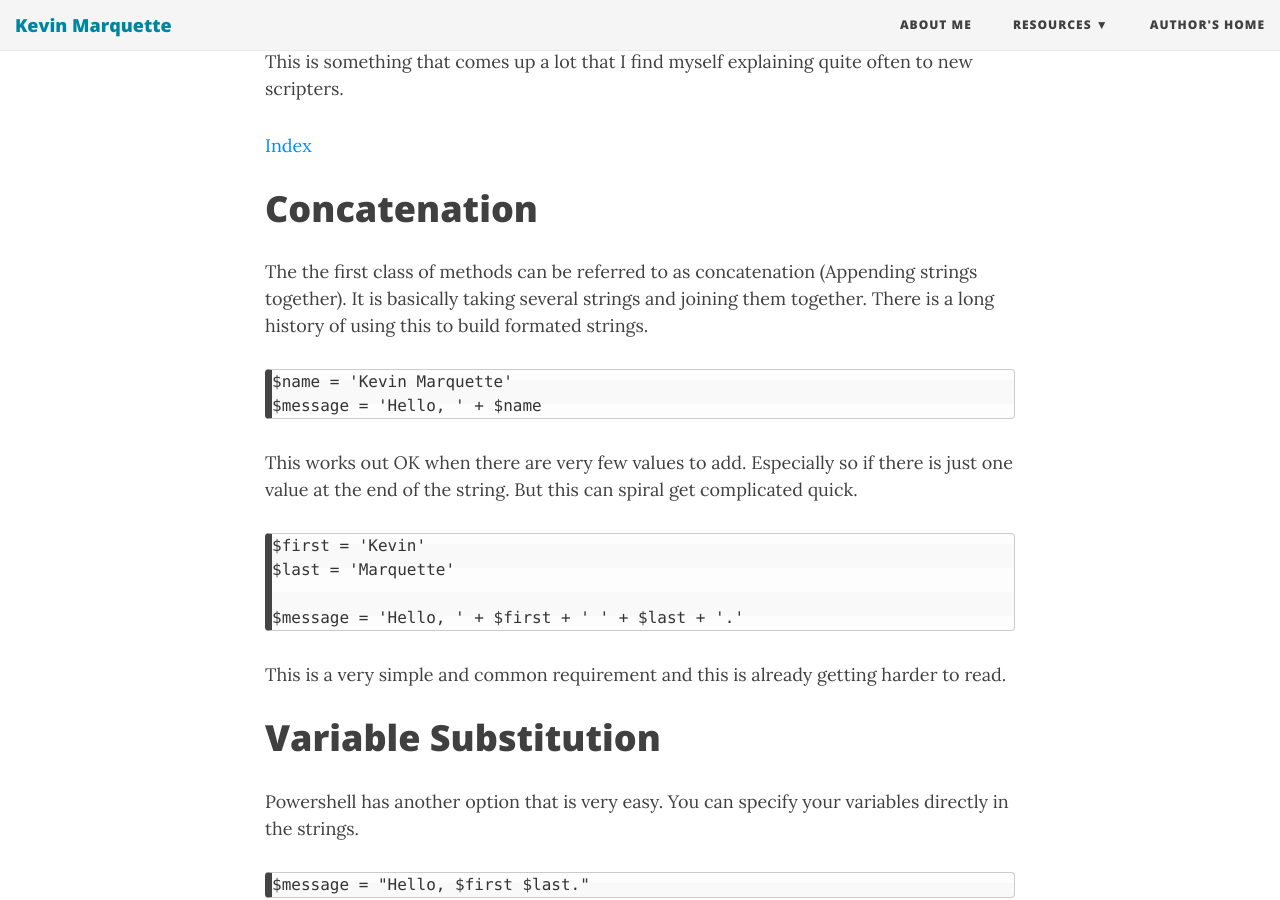
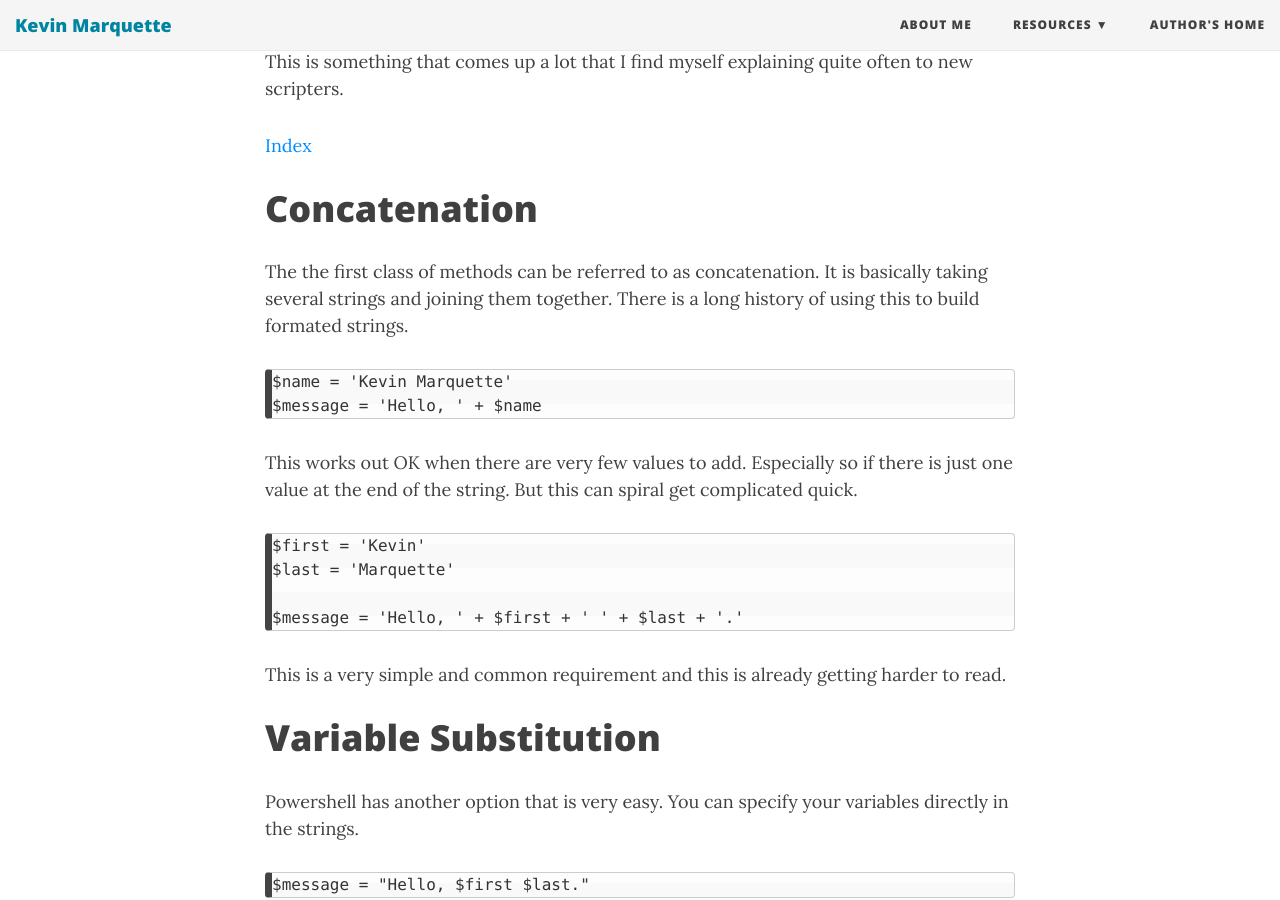
Before and after one commit to KevinMarquette/kevinmarquette.github.io, a Jekyll site: the page built from _posts/2017-1-13-powershell-variable-substitution-in-strings.md, in a window 1280 px wide and 900 px high, scrolled down 442 px. Built offline with Jekyll 4.4.1, drawn with Linux system fonts in a browser that asks for light colours; nearby versions of some CDN libraries; a script that is not in the unit is left out.

Commit message:
wording about concatenation

```diff
--- a/_posts/2017-1-13-powershell-variable-substitution-in-strings.md
+++ b/_posts/2017-1-13-powershell-variable-substitution-in-strings.md
@@ -11,7 +11,7 @@ There are many ways to use variables in strings. I am calling this variable subs
 
 # Concatenation
 
-The the first class of methods can be referred to as concatenation (Appending strings together). It is basically taking several strings and joining them together. There is a long history of using this to build formated strings.
+The the first class of methods can be referred to as concatenation. It is basically taking several strings and joining them together. There is a long history of using this to build formated strings.
 
     $name = 'Kevin Marquette'
     $message = 'Hello, ' + $name
```
